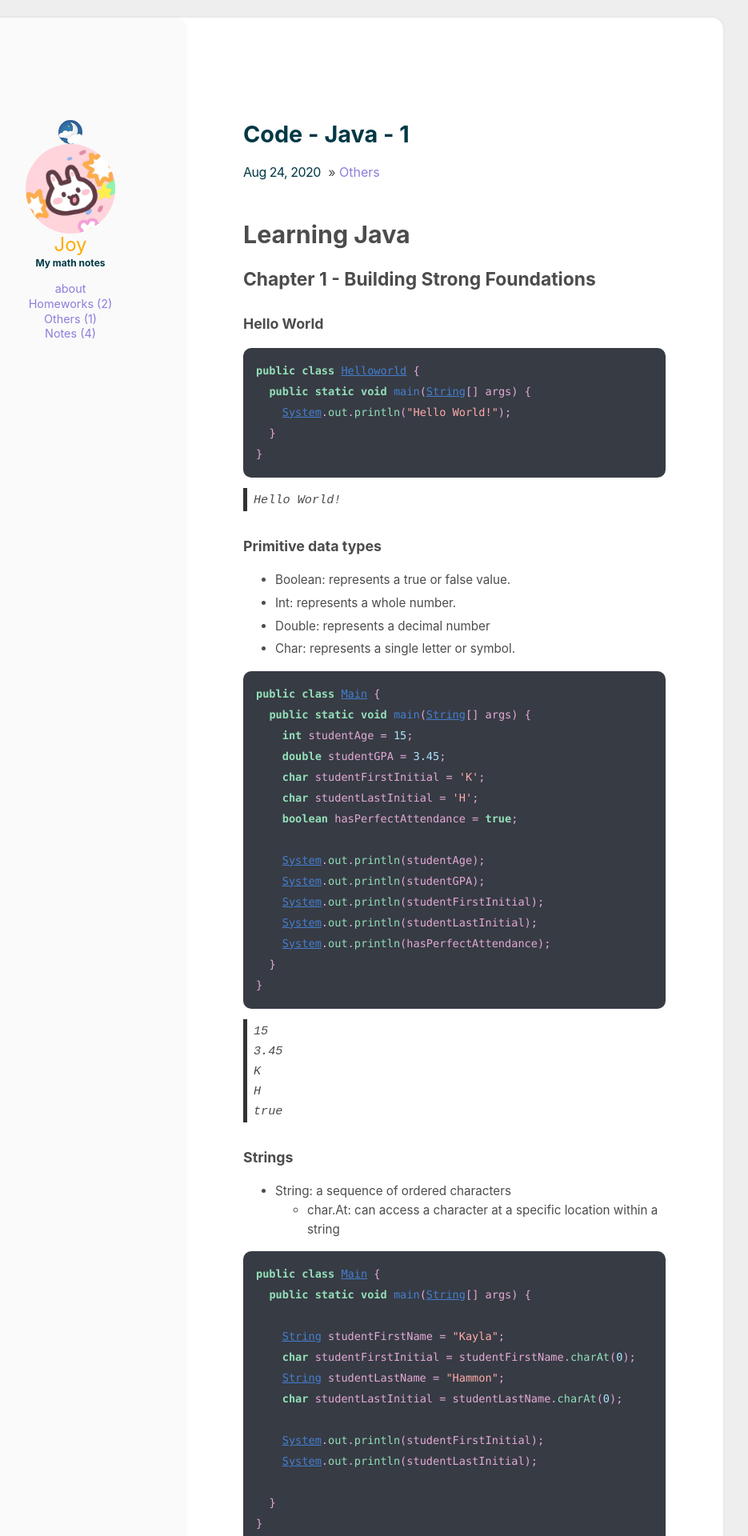
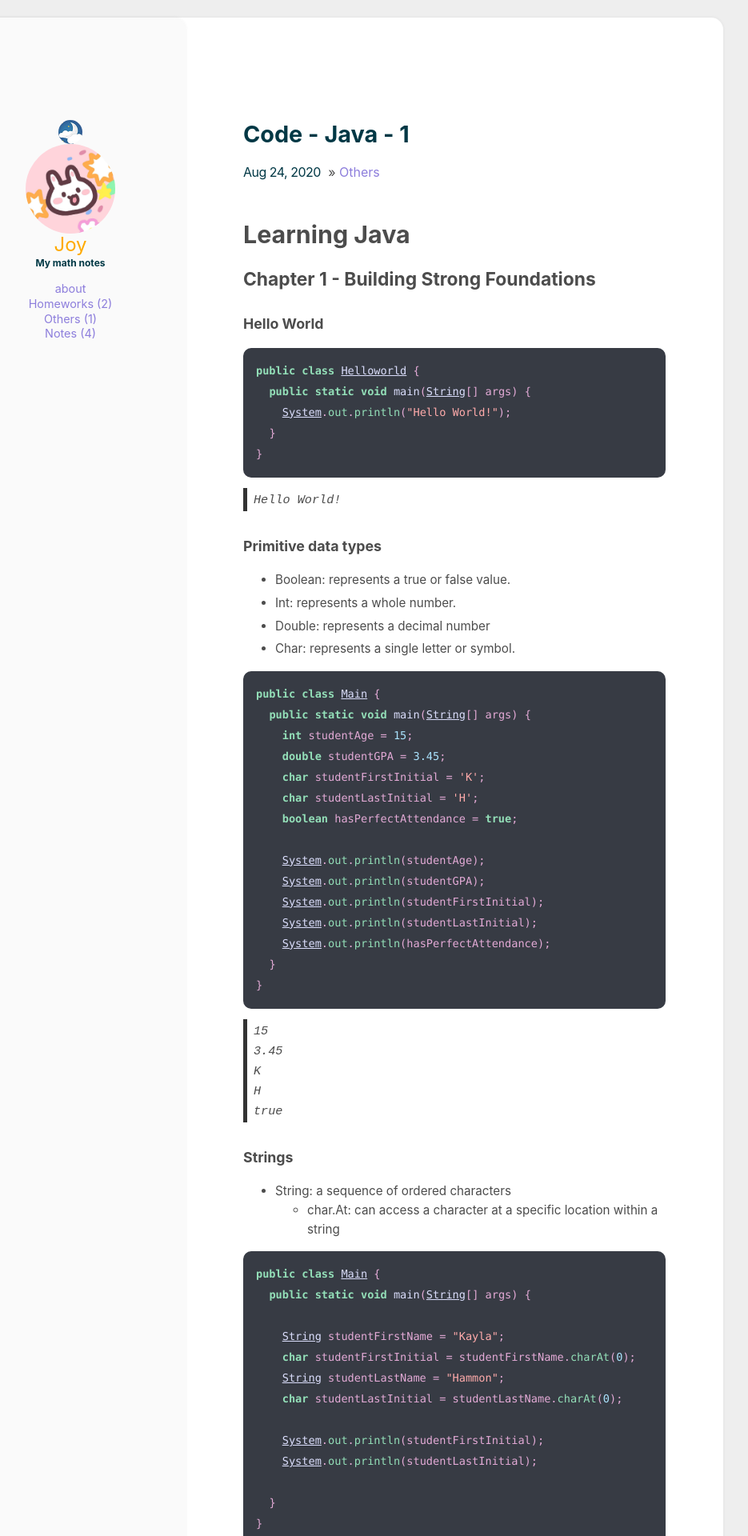
Before and after one commit to Joy3Luo/Joy3luo.github.io, a Jekyll site: the page built from _posts/2020-08-24-java1.md, in a window 1280 px wide. Shown: the top 1920 px of the page at 80% size, without its empty margins (216-1151 px from the left). Built offline with Jekyll 4.4.1, drawn with Linux system fonts in a browser that asks for light colours.

Commit message:
Update _code_style.scss

```diff
--- a/_sass/_code_style.scss
+++ b/_sass/_code_style.scss
@@ -34,14 +34,14 @@
 .highlight .s { color: #FFABAB } /* Literal.String *//* 浅粉色 */
 .highlight .na { color: #93DFB8 } /* Name.Attribute */ /* 浅绿色 */
 .highlight .nb { color: #E3AAD6 } /* Name.Builtin *//* 紫粉色 */
-.highlight .nc { color: #447fcf; text-decoration: underline } /* Name.Class */
+.highlight .nc { color: #DADDFB; text-decoration: underline } /* Name.Class */
 .highlight .no { color: #40ffff } /* Name.Constant */
 .highlight .nd { color: #ffa500 } /* Name.Decorator */
 .highlight .ni { color: #E3AAD6 } /* Name.Entity */ /* 粉色 */
 .highlight .ne { color: #93DFB8 } /* Name.Exception */ /* 浅绿色 */
-.highlight .nf { color: #447fcf } /* Name.Function */
+.highlight .nf { color: #DADDFB } /* Name.Function */
 .highlight .nl { color: #E3AAD6 } /* Name.Label */ /* 粉色 */
-.highlight .nn { color: #447fcf; text-decoration: underline } /* Name.Namespace */
+.highlight .nn { color: #DADDFB; text-decoration: underline } /* Name.Namespace */
 .highlight .nx { color: #E3AAD6 } /* Name.Other */ /* 粉色 */
 .highlight .py { color: #E3AAD6 } /* Name.Property */ /* 粉色 */
 .highlight .nt { color:#93DFB8; font-weight: bold } /* Name.Tag */ /* 浅绿色 */
```
